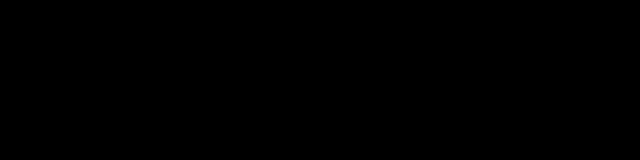
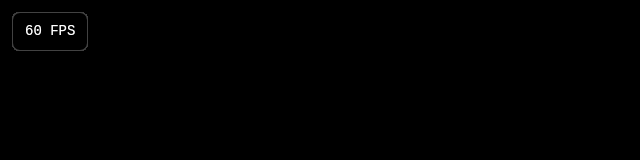
Before and after one commit to s4boon/bloom, a SvelteKit app: page / in a window 1280 px wide. Shown: the top 160 px of the page, without its empty margins (0-640 px from the left). Built offline with nearby package versions, Linux system fonts and the light colour scheme.

Commit message:
fps counter

```diff
--- a/src/routes/+page.svelte
+++ b/src/routes/+page.svelte
@@ -7,6 +7,7 @@
     resizeCanvasToDisplaySize,
   } from "$lib/webglutils";
 
+  let fps = $state(0);
   onMount(() => {
     const start_time = performance.now();
     const canvas = document.querySelector<HTMLCanvasElement>("#c")!;
@@ -158,7 +159,7 @@
       const now = performance.now();
       const dt = now - lastFrame;
       lastFrame = now;
-      const fps = 1000 / dt;
+      fps = Math.round(1000 / dt);
 
       console.log(fps);
       const time = (now - start_time) * 0.001;
@@ -226,9 +227,34 @@
   }
 </script>
 
+<div class="fps-counter">
+  {fps} FPS
+</div>
+
 <canvas id="c" class="bg-black"></canvas>
 
 <style>
+  .fps-counter {
+    position: fixed;
+    top: 12px;
+    left: 12px;
+
+    padding: 8px 12px;
+
+    color: white;
+    font-family: monospace;
+    font-size: 14px;
+
+    background: rgba(0, 0, 0, 0.5);
+    backdrop-filter: blur(8px);
+
+    border: 1px solid rgba(255, 255, 255, 0.15);
+    border-radius: 8px;
+
+    user-select: none;
+    pointer-events: none;
+  }
+
   canvas {
     width: 100vw;
     height: 100vh;
```
